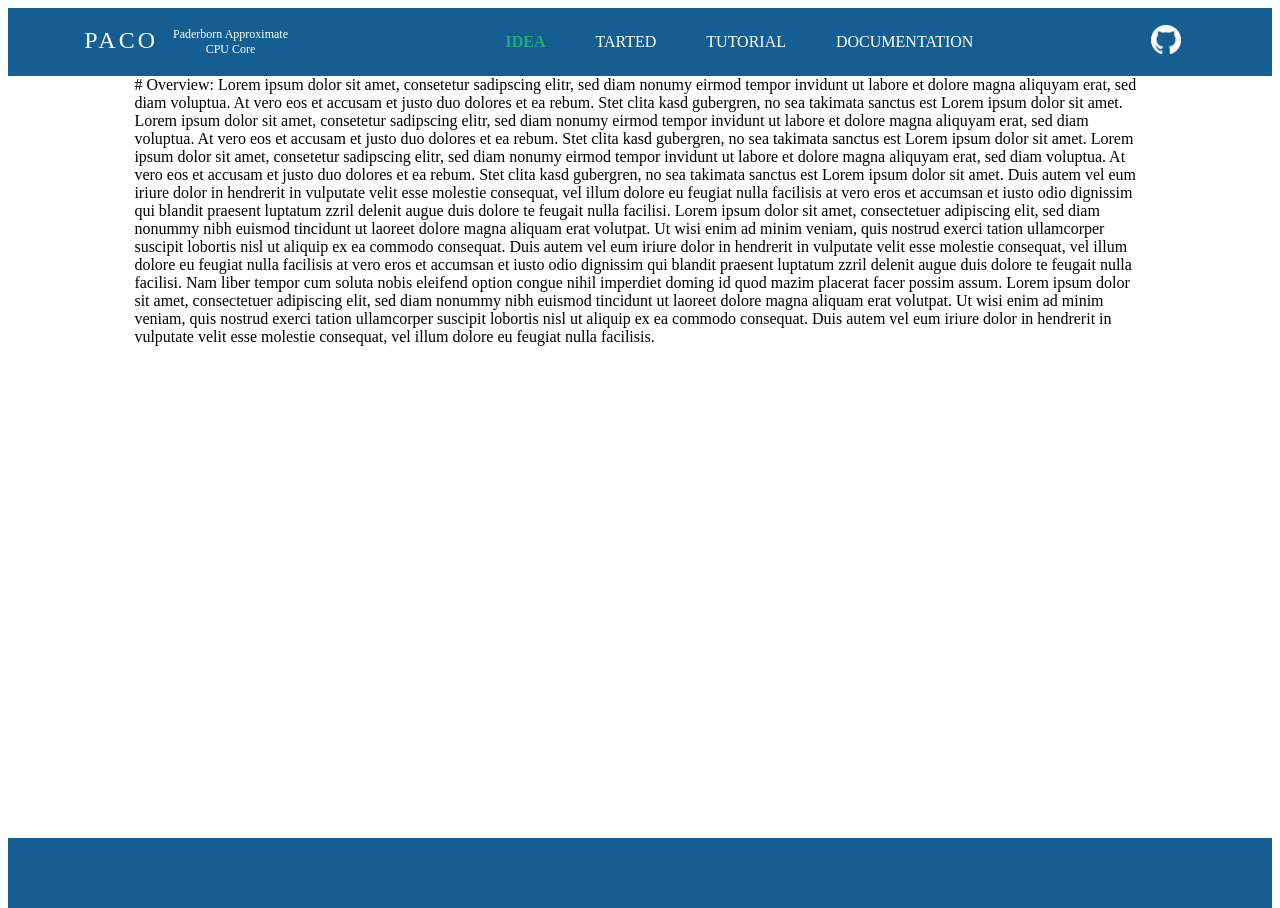
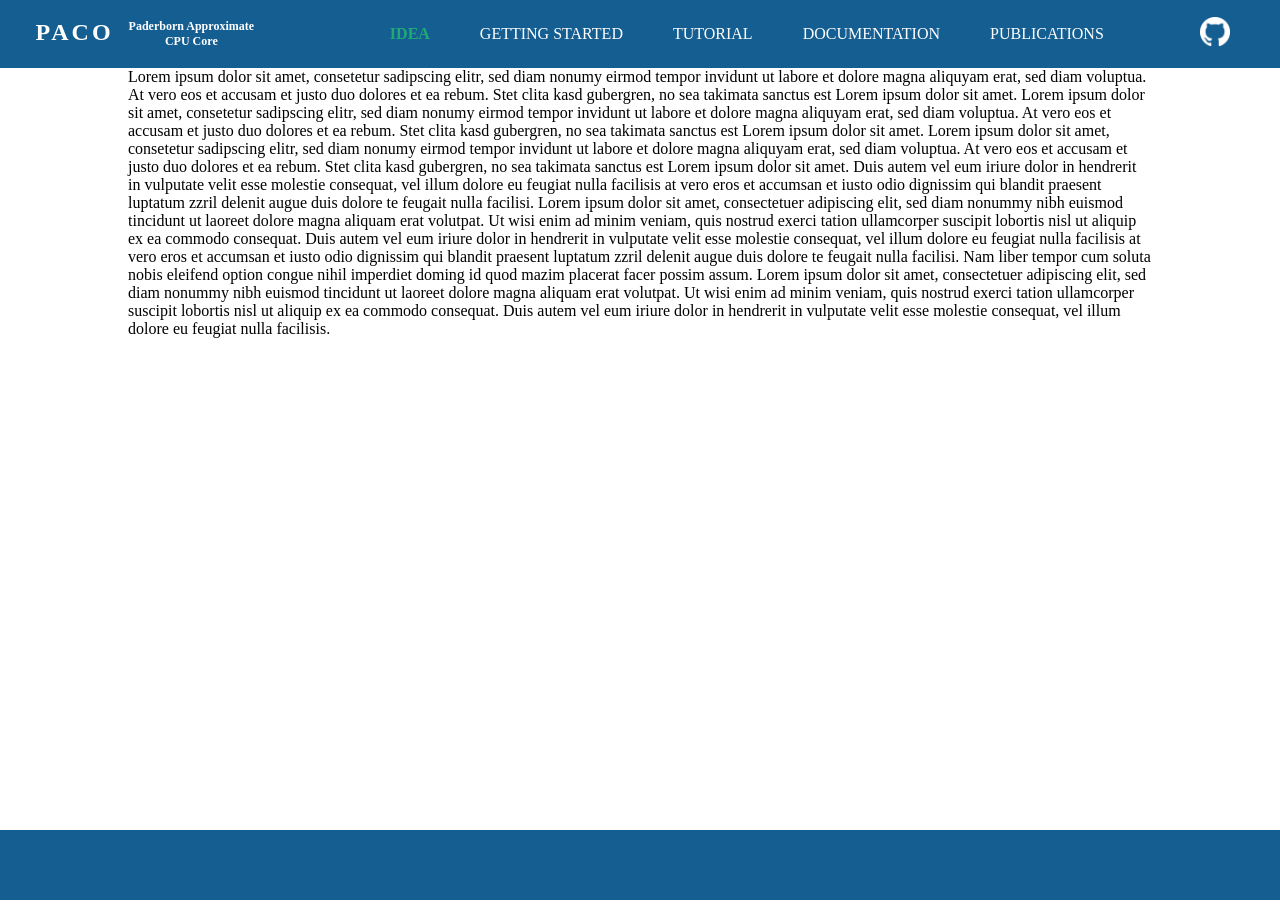
Before and after one commit to PACO-CPU/PACO, a Jekyll site: the page built from index.html, in a window 1280 px wide. Built offline with Jekyll 4.4.1, drawn with Linux system fonts in a browser that asks for light colours.

Commit message:
Added navigation links to the header and respective site directory structure
Navigation can be done using permalinks.

```diff
--- a/_includes/header.html
+++ b/_includes/header.html
@@ -1,14 +1,15 @@
 <header class = "Site-header">
   <p class = "logocontainer">
-     <a href = "#0" class = "logo">PACO</a>
+     <a href = "/" class = "logo">PACO</a>
      <span class = "quote">Paderborn Approximate <br> CPU Core</span>
   </p>
   <nav class = "Site-nav">
      <ul>
-        <li class = "active"><a href = "#0">Idea</a></li>
-        <li><a href = "#0">tarted</a></li>
-        <li><a href = "#0">Tutorial</a></li>
-        <li><a href = "#0">Documentation</a></li>
+        <li class = "active"><a href = "/idea">Idea</a></li>
+        <li><a href = "/gettingstarted">Getting Started</a></li>
+        <li><a href = "/tutorial">Tutorial</a></li>
+        <li><a href = "/documentation">Documentation</a></li>
+        <li><a href = "/publications">Publications</a></li>
      </ul>
   </nav>
   <a href = "https://github.com/PACO-CPU/PACO">
--- a/assets/css/index.css
+++ b/assets/css/index.css
@@ -1,6 +1,10 @@
 html{
   height: 100%;
 }
+body {
+  margin: 0;
+}
+
 h1 {
   margin: 0;
 }
@@ -57,10 +61,12 @@ h1 {
   color: white;
   text-transform: uppercase;
   font-size: 1.5rem;
+  font-weight: 700;
   letter-spacing: 3px;
   margin-right: 15px;
 }
 .quote{
   font-size: 0.75rem;
+  font-weight: 600;
   text-align: center;
 }
--- a/index.html
+++ b/index.html
@@ -2,7 +2,7 @@
 title: Paderborn Core for Approximate Computing
 layout: default
 ---
-# Overview:
+
 Lorem ipsum dolor sit amet, consetetur sadipscing elitr, sed diam nonumy eirmod tempor invidunt ut labore et dolore magna aliquyam erat, sed diam voluptua. At vero eos et accusam et justo duo dolores et ea rebum. Stet clita kasd gubergren, no sea takimata sanctus est Lorem ipsum dolor sit amet. Lorem ipsum dolor sit amet, consetetur sadipscing elitr, sed diam nonumy eirmod tempor invidunt ut labore et dolore magna aliquyam erat, sed diam voluptua. At vero eos et accusam et justo duo dolores et ea rebum. Stet clita kasd gubergren, no sea takimata sanctus est Lorem ipsum dolor sit amet. Lorem ipsum dolor sit amet, consetetur sadipscing elitr, sed diam nonumy eirmod tempor invidunt ut labore et dolore magna aliquyam erat, sed diam voluptua. At vero eos et accusam et justo duo dolores et ea rebum. Stet clita kasd gubergren, no sea takimata sanctus est Lorem ipsum dolor sit amet.
 
 Duis autem vel eum iriure dolor in hendrerit in vulputate velit esse molestie consequat, vel illum dolore eu feugiat nulla facilisis at vero eros et accumsan et iusto odio dignissim qui blandit praesent luptatum zzril delenit augue duis dolore te feugait nulla facilisi. Lorem ipsum dolor sit amet, consectetuer adipiscing elit, sed diam nonummy nibh euismod tincidunt ut laoreet dolore magna aliquam erat volutpat.
```
Also changed, not shown: css/main.scss (deleted, +0 -39 lines), documentation/index.md (added, +7 -0 lines), gettingstarted/index.md (added, +4 -0 lines), idea/index.md (added, +7 -0 lines), publications/index.md (added, +6 -0 lines), tutorial/index.md (added, +7 -0 lines).
